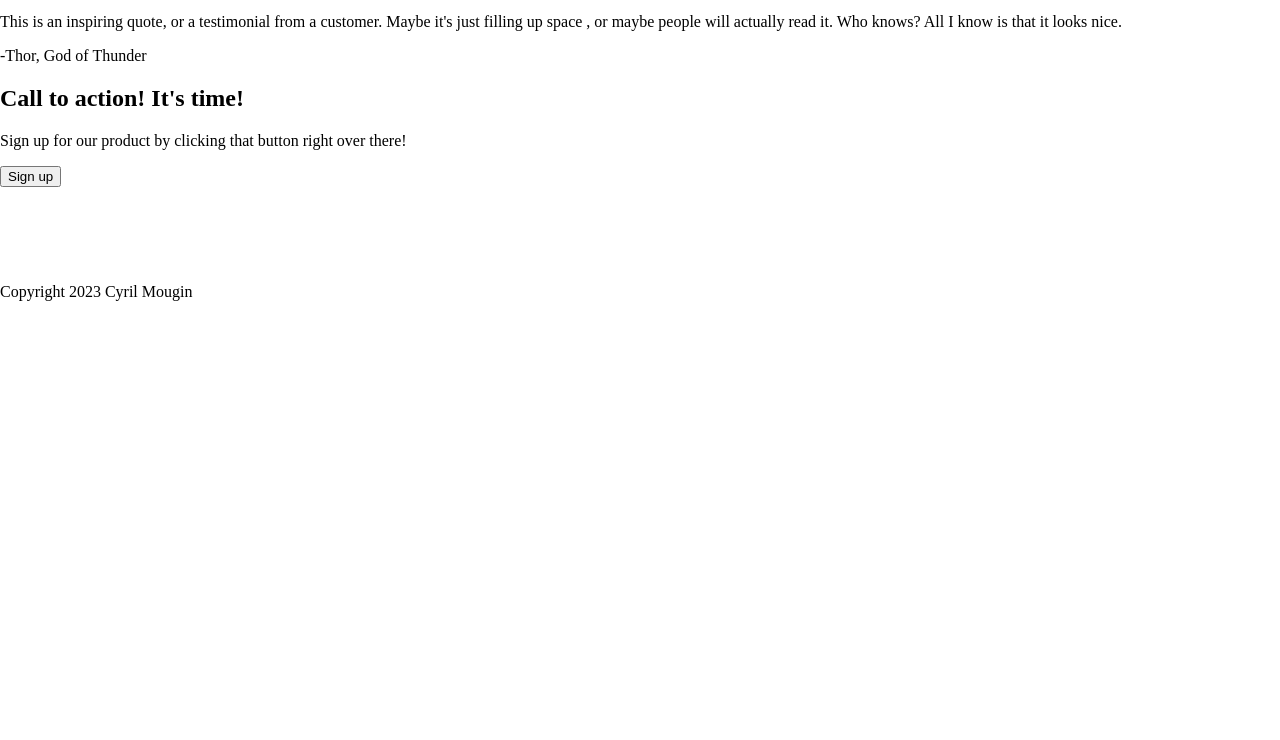
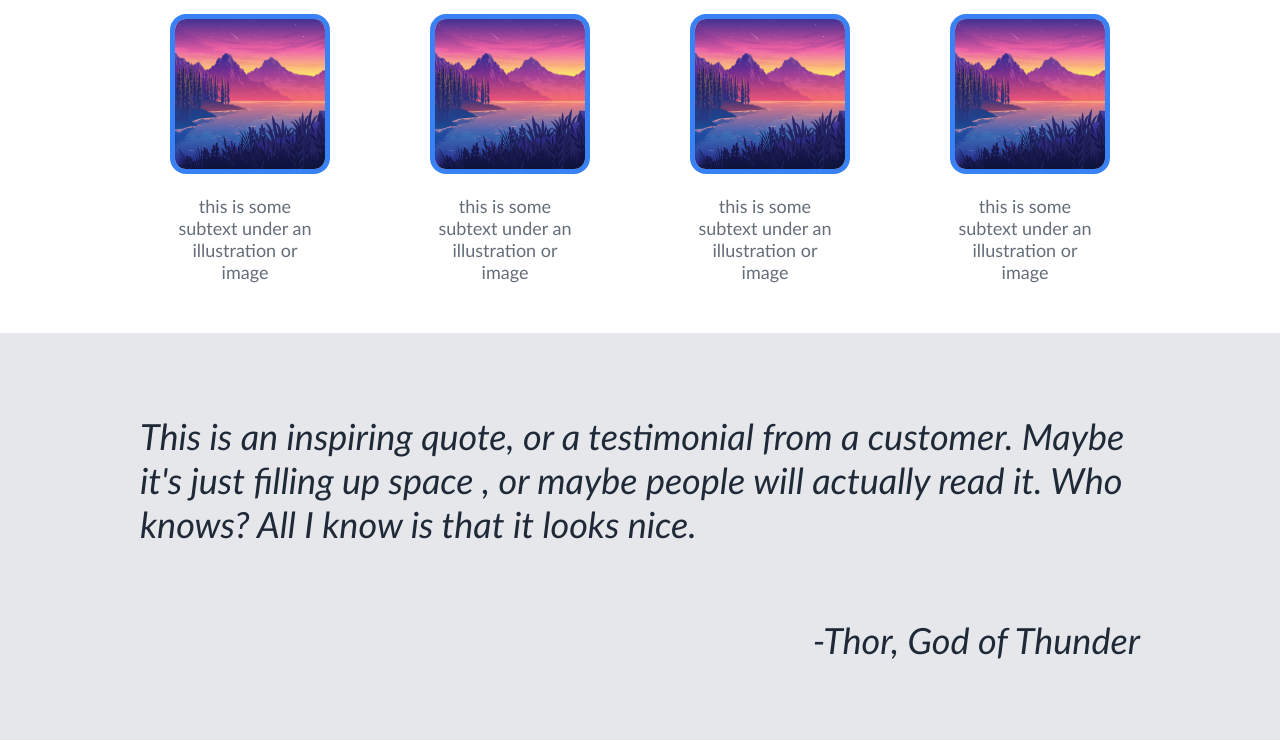
Before and after one commit to CyrilMougin/LandingPage, a plain HTML site: page index.html in a window 1280 px wide. Shown: the part 483-1223 px from the top of the page. Before the commit the page ends 800 px from the top, so only its background shows below. Drawn offline with Linux system fonts and the light colour scheme.

Commit message:
first version for all section of the page

```diff
--- a/index.html
+++ b/index.html
@@ -31,35 +31,43 @@
     <div class="content">
         <div class="card-container">
         <h1>Some random information</h1>
+        <div class="cards">
             <div class="card">
-                <img>image 1</img>
-            <p>this is some subtext under an illustration or image</p>
+                <img class="card-image" src="images/paysage.jpg">
+                <p class="card-text">this is some subtext under an illustration or image</p>
             </div>
             <div class="card">
-                <img>image 2</img>
-            <p>this is some subtext under an illustration or image</p>
+                <img class="card-image" src="images/paysage.jpg">
+                <p class="card-text">this is some subtext under an illustration or image</p>
             </div>
             <div class="card">
-                <img>image 3</img>
-            <p>this is some subtext under an illustration or image</p>
+                <img class="card-image" src="images/paysage.jpg">
+                <p class="card-text">this is some subtext under an illustration or image</p>
             </div>
             <div class="card">
-                <img>image 4</img>
-            <p>this is some subtext under an illustration or image</p>
+                <img class="card-image" src="images/paysage.jpg">
+                <p class="card-text">this is some subtext under an illustration or image</p>
             </div>
         </div>
+
+        </div>
         <div class="quote-container">
-            <p>This is an inspiring quote, or a testimonial from a customer. Maybe it's just filling up space
+            <div class="flex-quote">
+                <p class="quote-text">This is an inspiring quote, or a testimonial from a customer. Maybe it's just filling up space
                     , or maybe people will actually read it. Who knows? All I know is that it looks nice.
                 </p>
-            <p>-Thor, God of Thunder</p>
+                <p class="quote-person">-Thor, God of Thunder</p>
             </div>
-        <div class="SignUp-container">
+        </div>
+        <div class="signUp-container">
+            <div class="signUp-card">
                 <div class="SignUp-text">
                     <h2>Call to action! It's time!</h2>
                     <p>Sign up for our product by clicking that button right over there!</p>
                 </div>
                 <button>Sign up</button>
+            </div>
+
         </div>
     </div>
 
--- a/style.css
+++ b/style.css
@@ -3,6 +3,21 @@ body {
     min-height: 100vh;
     display: flex;
     flex-direction: column;
+    box-sizing: border-box;
+   font-family:'Gill Sans', 'Gill Sans MT', Calibri, 'Trebuchet MS', sans-serif;
+}
+
+
+.content {
+    flex: 1;
+}
+
+ul {
+    list-style-type: none;
+}
+
+a {
+    text-decoration: none;
 }
 
 /*################## HEADER ########################################################*/
@@ -63,21 +78,84 @@ header > nav > ul,
 }
 
 
-.content {
-    flex: 1;
+
+
+/*################ INFORMATION CONTAINER #############################*/
+
+.card-container {
+    text-align: center;
+    display: flex;
+    flex-direction: column;
+    gap : 50px;
+    margin-bottom: 32px;
 }
 
 
-.card-container {
+.cards {
+    display: flex;
+    justify-content: center;
+    gap: 100px;
+}
+
+.card-image {
+    height: 150px;
+    width: 150px;
+    border: 5px solid #3882F6;
+    border-radius: 1em;
+}
+
+.card-text {
+    font-size: 18px;
+    max-width: 150px;
+    color: #646D79;
+}
+
+/*################ Quote #############################*/
+
+.quote-container {
+    padding : 45px;
+    background-color: #E5E7EB;
+    font-size: 36px;
+    color: #1F2937;
+    font-style: italic;
+    font-weight: light;
+    display: flex;
+    justify-content: center;
+    align-items: center;
+}
+
+
+.flex-quote {
+
+    display: flex;
+    flex-direction: column;
+    max-width: 1000px;
+}
+
+
+.quote-person {
+    align-self: flex-end;
+}
+
+/*################ Sign up #############################*/
+
+.signUp-container {
+    padding: 50px;
+}
+
+
+.signUp-card {
+    background-color: #3882F6;
     display: flex;
 }
 
 
+/*################ Footer #############################*/
 
-ul {
-    list-style-type: none;
+footer {
+    background-color: #1F2937;
+    color: #E5E7EB;
+    padding: 16px;
+    display: flex;
+    justify-content: center;
 }
-
-a {
-    text-decoration: none;
-}
```
Lines whose indentation alone changed are shown as unchanged.
